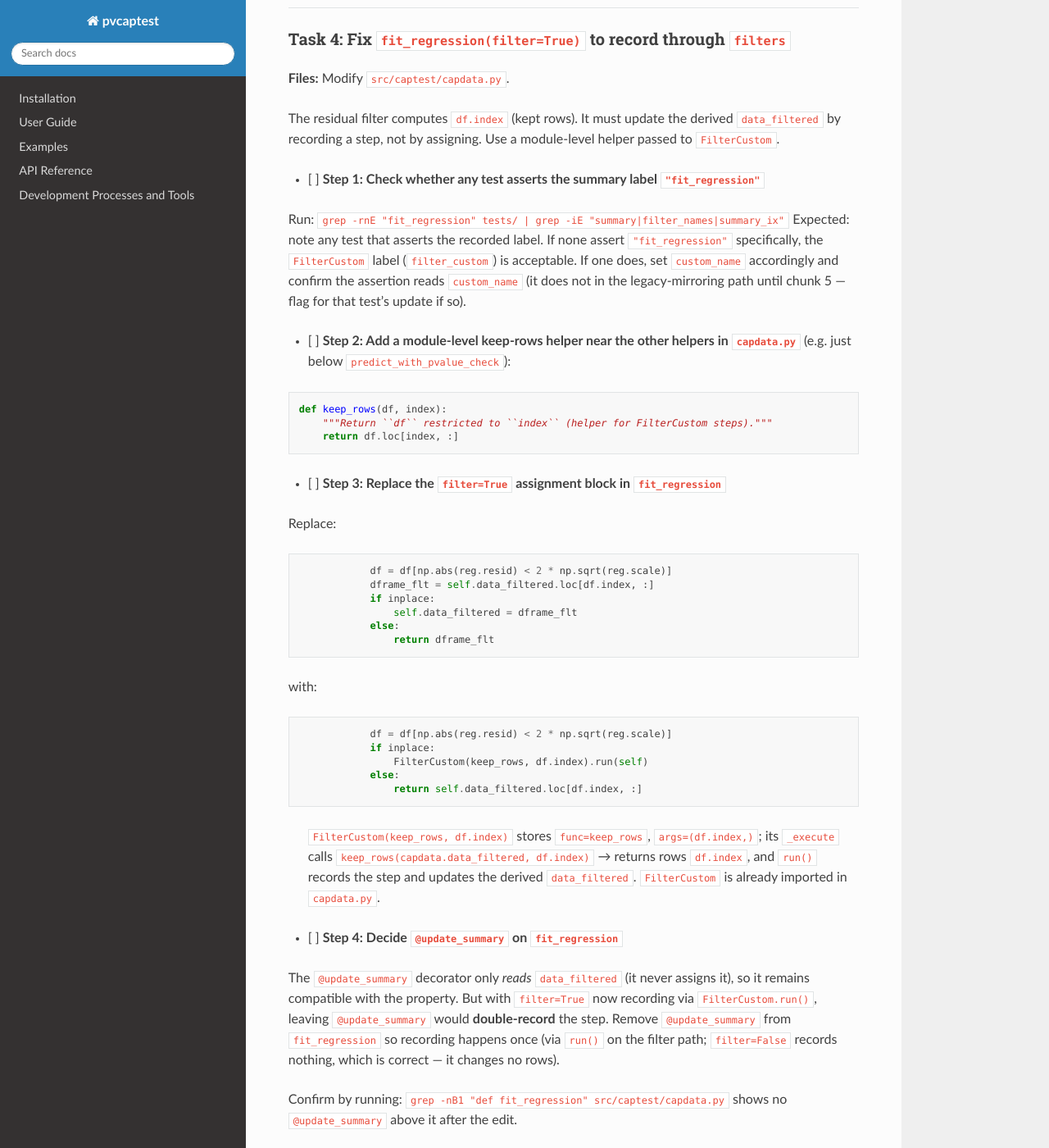
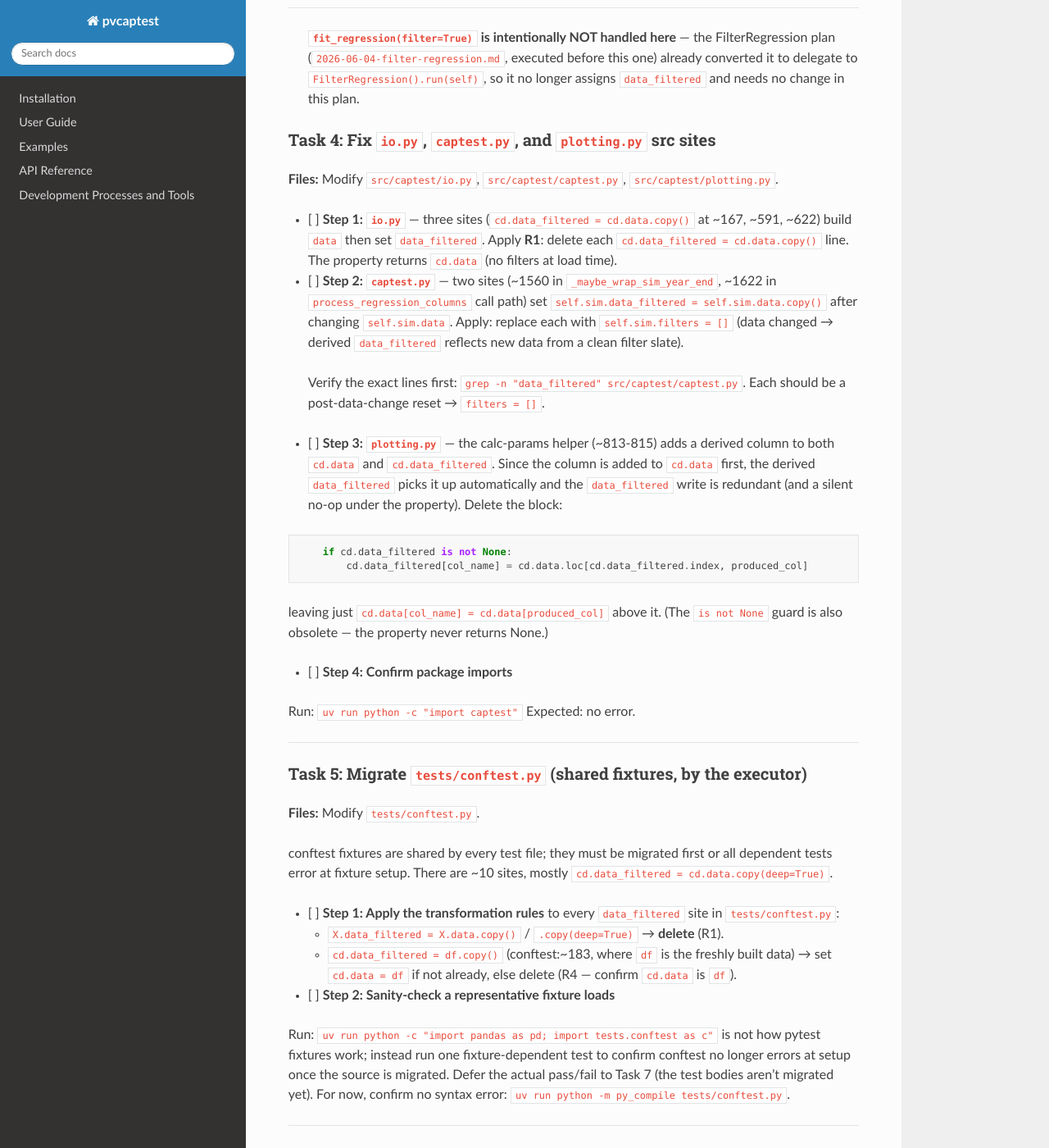
Before and after one commit to pvcaptest/pvcaptest, a Sphinx documentation site: the page built from docs/superpowers/plans/2026-06-04-data-filtered-property.md, in a window 1280 px wide and 1400 px high, scrolled down 5320 px. Shown: the whole window at 82% size. Built offline with Sphinx 7.4.7 and the Read the Docs theme 3.1.0, drawn with Linux system fonts in a browser that asks for light colours; pages that are not in the unit, such as notebooks, are missing from menus; some of the changed text lies outside the part shown.

Commit message:
docs: remove obsolete fit_regression task from chunk-4 plan
The FilterRegression plan (now executed) already routes fit_regression(filter=
True) through run(), so the chunk-4 plan no longer needs the FilterCustom(
keep_rows) workaround. Delete that task, renumber the remaining tasks to 1-7,
and update the self-review (drop the keep_rows/FilterCustom deviation note;
fit_regression coverage now credited to the FilterRegression plan).

Co-Authored-By: Claude Opus 4.7 <noreply@anthropic.com>

````diff
--- a/docs/superpowers/plans/2026-06-04-data-filtered-property.md
+++ b/docs/superpowers/plans/2026-06-04-data-filtered-property.md
@@ -10,17 +10,17 @@
 
 **Spec:** `docs/superpowers/specs/2026-04-03-filter-class-refactor-design.md` → "`data_filtered` as a Property", "Impact on Other Methods", "`reset_filter()` Simplification", "`__copy__` Simplification".
 
-**Sequencing:** Execute **after** the FilterRegression plan (`2026-06-04-filter-regression.md`). All 12 row filters are class-based; once FilterRegression lands, `fit_regression` routes through `run()` too, so only `rep_cond` still carries `@update_summary` (its decorator only *reads* `data_filtered`, so it stays compatible with the property). That plan also already removed this plan's old "fit_regression via FilterCustom" task, and it introduces two new `data_filtered` assignments in `tests/test_filter_classes.py` that this plan's Task 7 must sweep (see the dependency note there). This plan unblocks chunk 5 (summary rebuild).
+**Sequencing:** Execute **after** the FilterRegression plan (`2026-06-04-filter-regression.md`). All 12 row filters are class-based; once FilterRegression lands, `fit_regression` routes through `run()` too, so only `rep_cond` still carries `@update_summary` (its decorator only *reads* `data_filtered`, so it stays compatible with the property). That plan also already removed this plan's old "fit_regression via FilterCustom" task, and it introduces two new `data_filtered` assignments in `tests/test_filter_classes.py` that this plan's Task 6 must sweep (see the dependency note there). This plan unblocks chunk 5 (summary rebuild).
 
 ## Migration shape (big-bang + workflow)
 
 This plan is executed in three phases, landing as **one commit** (the property flip is atomic — partial states are red):
 
 1. **Src + conftest (sequential, by the executor):** Tasks 1-6. Make the property and redirect every src write; migrate the shared `tests/conftest.py` fixtures.
-2. **Test files (parallel workflow):** Task 7. Fan out the 4 non-conftest test files to one agent each (independent files → no edit conflict). Each agent applies the transformation rules and greens its own file.
-3. **Verify + commit (sequential):** Task 8. Full suite, lint, format, single commit.
+2. **Test files (parallel workflow):** Task 6. Fan out the 4 non-conftest test files to one agent each (independent files → no edit conflict). Each agent applies the transformation rules and greens its own file.
+3. **Verify + commit (sequential):** Task 7. Full suite, lint, format, single commit.
 
-**The transformation rules** (used in conftest by hand and by the Task 7 agents) — applied to any `X.data_filtered` site:
+**The transformation rules** (used in conftest by hand and by the Task 6 agents) — applied to any `X.data_filtered` site:
 - **(R1)** `X.data_filtered = X.data.copy()` / `.copy(deep=True)` → **delete the line.** The property returns `data` when no filters are set.
 - **(R2)** `X.data_filtered = X.data.iloc[A:B, :].copy()` (or any subset of `X.data`) → `X.data = X.data.iloc[A:B, :].copy()`. **Judgment required:** only safe if the test does not separately assert on the full `X.data`. If it does, instead shrink via a kept-rows filter or restructure — see R5.
 - **(R3)** In-place mutation `X.data_filtered.iloc[i, j] = v` / `X.data_filtered.loc[k, c] = v` → `X.data.iloc[i, j] = v` / `X.data.loc[k, c] = v`. A property returns a copy, so mutating the returned frame is a silent no-op; the mutation must target the source `data`.
@@ -97,7 +97,7 @@ In `CapData.__init__`, delete the line:
 - [ ] **Step 4: Confirm the module imports**
 
 Run: `uv run python -c "import captest.capdata; cd = captest.capdata.CapData('x'); print(type(cd).data_filtered)"`
-Expected: prints `<property object ...>` and no error. (The suite is now red — that is expected until Task 8.)
+Expected: prints `<property object ...>` and no error. (The suite is now red — that is expected until Task 7.)
 
 ---
 
@@ -189,64 +189,9 @@ Expected: no error.
 
 ---
 
-### Task 4: Fix `fit_regression(filter=True)` to record through `filters`
+> **`fit_regression(filter=True)` is intentionally NOT handled here** — the FilterRegression plan (`2026-06-04-filter-regression.md`, executed before this one) already converted it to delegate to `FilterRegression().run(self)`, so it no longer assigns `data_filtered` and needs no change in this plan.
 
-**Files:** Modify `src/captest/capdata.py`.
-
-The residual filter computes `df.index` (kept rows). It must update the derived `data_filtered` by recording a step, not by assigning. Use a module-level helper passed to `FilterCustom`.
-
-- [ ] **Step 1: Check whether any test asserts the summary label `"fit_regression"`**
-
-Run: `grep -rnE "fit_regression" tests/ | grep -iE "summary|filter_names|summary_ix"`
-Expected: note any test that asserts the recorded label. If none assert `"fit_regression"` specifically, the `FilterCustom` label (`filter_custom`) is acceptable. If one does, set `custom_name` accordingly and confirm the assertion reads `custom_name` (it does not in the legacy-mirroring path until chunk 5 — flag for that test's update if so).
-
-- [ ] **Step 2: Add a module-level keep-rows helper near the other helpers in `capdata.py`** (e.g. just below `predict_with_pvalue_check`):
-
-```python
-def keep_rows(df, index):
-    """Return ``df`` restricted to ``index`` (helper for FilterCustom steps)."""
-    return df.loc[index, :]
-```
-
-- [ ] **Step 3: Replace the `filter=True` assignment block in `fit_regression`**
-
-Replace:
-
-```python
-            df = df[np.abs(reg.resid) < 2 * np.sqrt(reg.scale)]
-            dframe_flt = self.data_filtered.loc[df.index, :]
-            if inplace:
-                self.data_filtered = dframe_flt
-            else:
-                return dframe_flt
-```
-
-with:
-
-```python
-            df = df[np.abs(reg.resid) < 2 * np.sqrt(reg.scale)]
-            if inplace:
-                FilterCustom(keep_rows, df.index).run(self)
-            else:
-                return self.data_filtered.loc[df.index, :]
-```
-
-> `FilterCustom(keep_rows, df.index)` stores `func=keep_rows`, `args=(df.index,)`; its `_execute` calls `keep_rows(capdata.data_filtered, df.index)` → returns rows `df.index`, and `run()` records the step and updates the derived `data_filtered`. `FilterCustom` is already imported in `capdata.py`.
-
-- [ ] **Step 4: Decide `@update_summary` on `fit_regression`**
-
-The `@update_summary` decorator only *reads* `data_filtered` (it never assigns it), so it remains compatible with the property. But with `filter=True` now recording via `FilterCustom.run()`, leaving `@update_summary` would **double-record** the step. Remove `@update_summary` from `fit_regression` so recording happens once (via `run()` on the filter path; `filter=False` records nothing, which is correct — it changes no rows).
-
-Confirm by running: `grep -nB1 "def fit_regression" src/captest/capdata.py` shows no `@update_summary` above it after the edit.
-
-- [ ] **Step 5: Confirm import**
-
-Run: `uv run python -c "import captest.capdata"`
-Expected: no error.
-
----
-
-### Task 5: Fix `io.py`, `captest.py`, and `plotting.py` src sites
+### Task 4: Fix `io.py`, `captest.py`, and `plotting.py` src sites
 
 **Files:** Modify `src/captest/io.py`, `src/captest/captest.py`, `src/captest/plotting.py`.
 
@@ -284,15 +229,15 @@ conftest fixtures are shared by every test file; they must be migrated first or
 
 - [ ] **Step 2: Sanity-check a representative fixture loads**
 
-Run: `uv run python -c "import pandas as pd; import tests.conftest as c"` is not how pytest fixtures work; instead run one fixture-dependent test to confirm conftest no longer errors at setup once the source is migrated. Defer the actual pass/fail to Task 8 (the test bodies aren't migrated yet). For now, confirm no syntax error: `uv run python -m py_compile tests/conftest.py`.
+Run: `uv run python -c "import pandas as pd; import tests.conftest as c"` is not how pytest fixtures work; instead run one fixture-dependent test to confirm conftest no longer errors at setup once the source is migrated. Defer the actual pass/fail to Task 7 (the test bodies aren't migrated yet). For now, confirm no syntax error: `uv run python -m py_compile tests/conftest.py`.
 
 ---
 
-### Task 7: Parallel-migrate the 4 non-conftest test files (dynamic workflow)
+### Task 6: Parallel-migrate the 4 non-conftest test files (dynamic workflow)
 
 **Files:** `tests/test_CapData.py`, `tests/test_captest.py`, `tests/test_plotting.py`, `tests/test_filter_classes.py`.
 
-> **Dependency on the FilterRegression plan (`2026-06-04-filter-regression.md`, runs before this one):** that plan adds two new `data_filtered` *assignments* in `tests/test_filter_classes.py` — the `cd_reg` fixture (`cd.data_filtered = cd.data.copy()`) and `test_execute_nan_calls_filter_missing` (`cd_reg.data_filtered = cd_reg.data.copy()` after injecting a NaN into `cd_reg.data`). Both are plain **R1** deletions (the property returns `data` when no filters are set; the NaN injection into `cd_reg.data` is reflected automatically). The `test_filter_classes.py` agent below must sweep them along with the rest; the Task 8 grep gate (which scans all of `tests/`) will catch any miss.
+> **Dependency on the FilterRegression plan (`2026-06-04-filter-regression.md`, runs before this one):** that plan adds two new `data_filtered` *assignments* in `tests/test_filter_classes.py` — the `cd_reg` fixture (`cd.data_filtered = cd.data.copy()`) and `test_execute_nan_calls_filter_missing` (`cd_reg.data_filtered = cd_reg.data.copy()` after injecting a NaN into `cd_reg.data`). Both are plain **R1** deletions (the property returns `data` when no filters are set; the NaN injection into `cd_reg.data` is reflected automatically). The `test_filter_classes.py` agent below must sweep them along with the rest; the Task 7 grep gate (which scans all of `tests/`) will catch any miss.
 
 This task is run as a **dynamic workflow** — one agent per file (independent files, no edit conflict). Each agent:
 1. Reads its assigned file.
@@ -307,7 +252,7 @@ This task is run as a **dynamic workflow** — one agent per file (independent f
 
 ---
 
-### Task 8: Full-suite verification and commit
+### Task 7: Full-suite verification and commit
 
 **Files:** all of the above.
 
@@ -333,14 +278,13 @@ git commit -m "refactor: make CapData.data_filtered a derived read-only property
 - "Impact on Other Methods" table: `data_filtered = df_flt` already returns index from `_execute` (done in prior chunks); reset → `filters = []` (Task 2); `drop`/`rename` → `self.data` (Task 3); `reset_agg` (Task 2 — with the documented "does not reset filtering" deviation noted); `agg_sensors` write-data-only (Task 2). ✓
 - "`reset_filter()` Simplification" → Task 2. ✓
 - "`__copy__` Simplification" (no explicit `data_filtered` copy) → Task 2 Step 1. ✓
-- `fit_regression(filter=True)` (not in the spec's table but forced by the flip) → Task 4. ✓
+- `fit_regression(filter=True)` (forced by the flip) → already handled by the FilterRegression plan (runs first); no task here. ✓
 
-**2. Placeholder scan:** No TBDs. Every src change shows complete before/after code. The test migration is rule-driven (R1-R5 with concrete examples) and verified per-file by the Task 7 agents + the Task 8 grep gate. Task 4 Step 1 and Task 5 Step 2 include explicit "verify exact lines first" checks because line numbers drift.
+**2. Placeholder scan:** No TBDs. Every src change shows complete before/after code. The test migration is rule-driven (R1-R5 with concrete examples) and verified per-file by the Task 6 agents + the Task 7 grep gate. Task 4 Step 2 (`captest.py`) includes an explicit "verify exact lines first" check because line numbers drift.
 
-**3. Type/name consistency:** `data_filtered` (property), `filters`, `ix_after`, `keep_rows`, `FilterCustom` are used consistently. The property reads `self.filters[-1].ix_after` — matches `BaseSummaryStep`'s `ix_after` attribute set in `run()`.
+**3. Type/name consistency:** `data_filtered` (property), `filters`, `ix_after` are used consistently. The property reads `self.filters[-1].ix_after` — matches `BaseSummaryStep`'s `ix_after` attribute set in `run()`.
 
 **Known deviations from the spec (deliberate):**
 - `reset_agg` keeps filters (preserving its "does not reset filtering" docstring) rather than clearing them as the spec's Impact table says — clearing is unnecessary for a columns-only change and would break the contract.
-- `fit_regression(filter=True)` records via `FilterCustom(keep_rows, df.index)` rather than a dedicated `FitRegression` step (the spec's eventual design) — minimal change appropriate for the property flip; the recorded legacy label becomes `filter_custom` unless Task 4 Step 1 finds a test requiring otherwise.
 
-**Big-bang commit note:** Tasks 1-7 leave the suite red until all test sites are migrated; the single commit in Task 8 lands the flip atomically. This is inherent to flipping a read-only-property invariant whose old attribute was assigned across the codebase.
+**Big-bang commit note:** Tasks 1-6 leave the suite red until all test sites are migrated; the single commit in Task 7 lands the flip atomically. This is inherent to flipping a read-only-property invariant whose old attribute was assigned across the codebase.
````
Also changed, not shown: other parts of docs/superpowers/plans/2026-06-04-data-filtered-property.md (+1 -1 lines).
